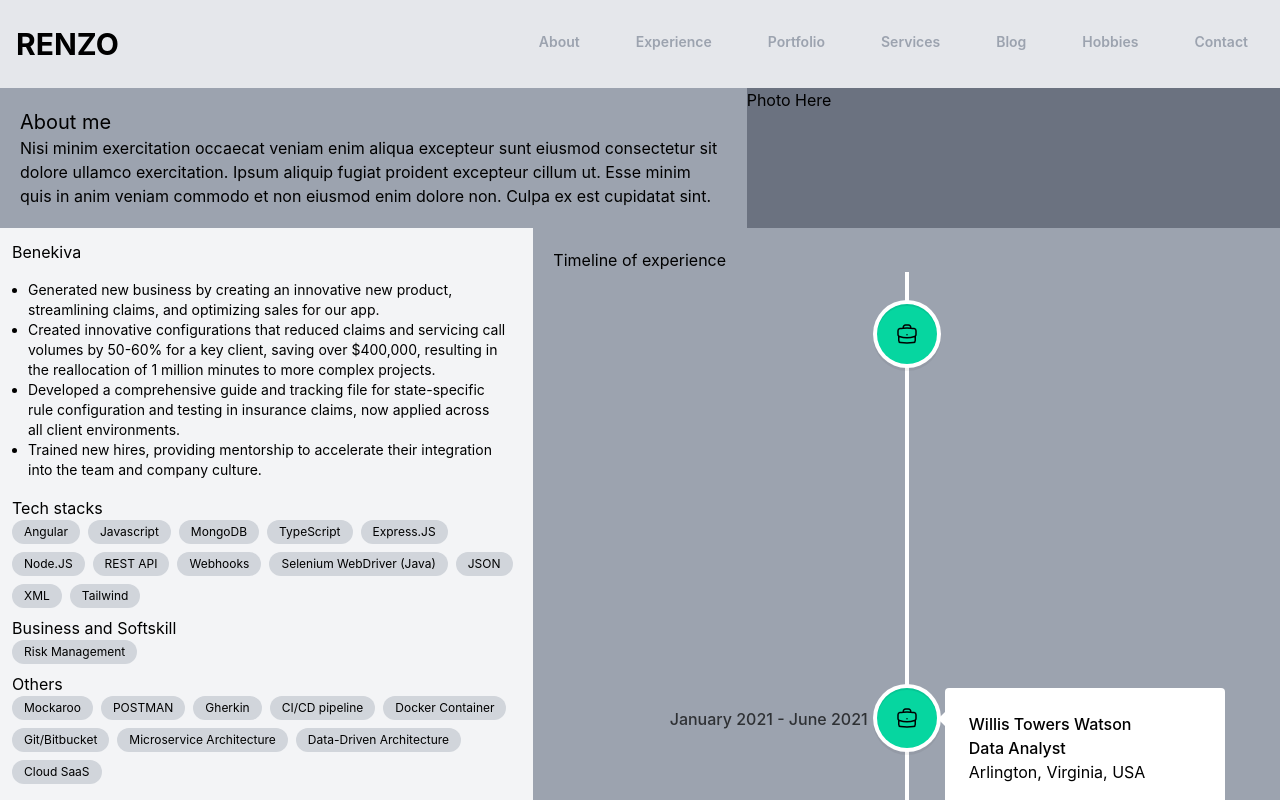
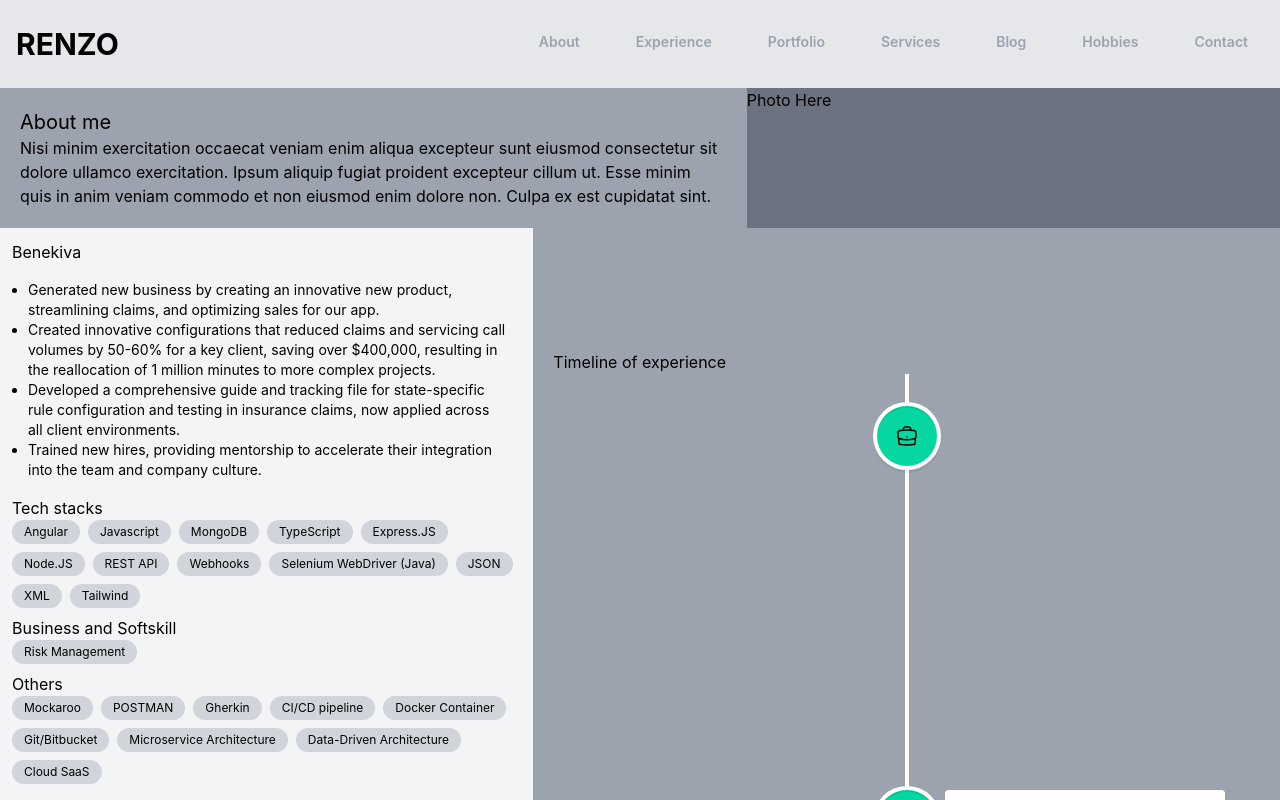
Before and after one commit to joresa/renzo-portfolio, a React (Create React App) app: page / in a window 1280 px wide. Shown: the top 800 px of the page. Built offline with nearby package versions, Linux system fonts and the light colour scheme.

Commit message:
Made a separate component and vertically aligned

```diff
--- a/src/components/Experience/Experience.js
+++ b/src/components/Experience/Experience.js
@@ -1,65 +1,23 @@
-import React, { useState } from 'react';
-import { VerticalTimeline, VerticalTimelineElement} from 'react-vertical-timeline-component';
-import "react-vertical-timeline-component/style.min.css";
-import "./experience.css";
-
+import React from 'react';
 import experienceData from './experienceData';
-import {BriefcaseIcon, AcademicCapIcon} from '../../assets/svg/svg';
 import ExperienceLeft from './experienceLeft';
+import ExperienceVerticalTimeLine from './experienceVerticalTimeLine';
 
 const Experience = () => {
 
-  let workIconStyle = {background: "#06D6A0" } ;
-  let schoolIconStyle = {background: "#F9C74" } ;
-
-  const [expandedId, setExpandedId] = useState(null);
-
-  const toggleExpand = (itemId) => {
-    setExpandedId(expandedId === itemId ? null : itemId);
-  };
-
   return (
     <div className="grid grid-cols-12">
-
         {/* Left Container */}
         <div className="col-span-5  bg-gray-400">
           <ExperienceLeft experienceData={experienceData} />
         </div>
 
       {/* Right Container */}
-      <div className="col-span-7 bg-gray-400 py-5 px-5 h-200 min-h-200">
-        {/* Content for right container */}
-        <p> Timeline of experience</p>
-        <VerticalTimeline>
-          {experienceData.map((element) => {
-            const isWorkIcon = element.icon === "work";
-            const isExpanded = expandedId === element.id;
-            const sentences = element.jobDescription.split('. ');
-            const shortDescription = sentences.slice(0, 2).join('. ');
-
-            return (
-              <VerticalTimelineElement
-                key={element.key}
-                date={element.date}
-                dateClassName="date"
-                iconStyle={isWorkIcon ? workIconStyle : schoolIconStyle}
-                icon = {isWorkIcon ? <BriefcaseIcon/> : <AcademicCapIcon/>}
-              >
-                <h3 className="vertical-timeline-element-title">{element.company}</h3>
-                <h3 className="vertical-timeline-element-title">{element.title}</h3>
-                <h4 className="vertical-timeline-element-subtitle">{element.location} </h4>
-                <p className="job-description text-gray-400">
-                  {isExpanded ? element.jobDescription : shortDescription}
-                  {sentences.length > 2 && (
-                    <button className="view-more-button button" onClick={() => toggleExpand(element.id)}>
-                      {isExpanded ? 'View Less' : 'View More'}
-                    </button>
-                  )}
-                </p>
-              </VerticalTimelineElement>
-            );
-          })}
-        </VerticalTimeline>
+      <div className="col-span-7 bg-gray-400 flex justify-center items-center">
+        <div className="py-5 px-5 min-h-200">
+        <p>Timeline of experience</p>
+          <ExperienceVerticalTimeLine />
+        </div>
       </div>
     </div>
   );
--- /dev/null
+++ b/src/components/Experience/experienceVerticalTimeLine.js
@@ -0,0 +1,57 @@
+
+import React, { useState } from "react";
+
+import { VerticalTimeline, VerticalTimelineElement } from 'react-vertical-timeline-component';
+import "react-vertical-timeline-component/style.min.css";
+import { BriefcaseIcon, AcademicCapIcon } from '../../assets/svg/svg';
+import "./experience.css";
+
+import experienceData from './experienceData';
+
+const ExperienceVerticalTimeline = () => {
+    const workIconStyle = { background: "#06D6A0" };
+    const schoolIconStyle = { background: "#F9C74" };
+
+    const [expandedId, setExpandedId] = useState(null);
+
+    const toggleExpand = (itemId) => {
+      setExpandedId(expandedId === itemId ? null : itemId);
+    };
+
+    return (
+      <div>
+        <VerticalTimeline>
+          {experienceData.map((element) => {
+            const isWorkIcon = element.icon === "work";
+            const isExpanded = expandedId === element.key;
+            const sentences = element.jobDescription.split('. ');
+            const shortDescription = sentences.slice(0, 2).join('. ');
+
+            return (
+              <VerticalTimelineElement
+                key={element.key}
+                date={element.date}
+                dateClassName="date"
+                iconStyle={isWorkIcon ? workIconStyle : schoolIconStyle}
+                icon={isWorkIcon ? <BriefcaseIcon/> : <AcademicCapIcon/>}
+              >
+                <h3 className="vertical-timeline-element-title">{element.company}</h3>
+                <h3 className="vertical-timeline-element-title">{element.title}</h3>
+                <h4 className="vertical-timeline-element-subtitle">{element.location}</h4>
+                <p className="job-description text-gray-400">
+                  {isExpanded ? element.jobDescription : shortDescription}
+                  {sentences.length > 2 && (
+                    <button className="view-more-button button" onClick={() => toggleExpand(element.key)}>
+                      {isExpanded ? 'View Less' : 'View More'}
+                    </button>
+                  )}
+                </p>
+              </VerticalTimelineElement>
+            );
+          })}
+        </VerticalTimeline>
+      </div>
+    );
+};
+
+export default ExperienceVerticalTimeline;
```
